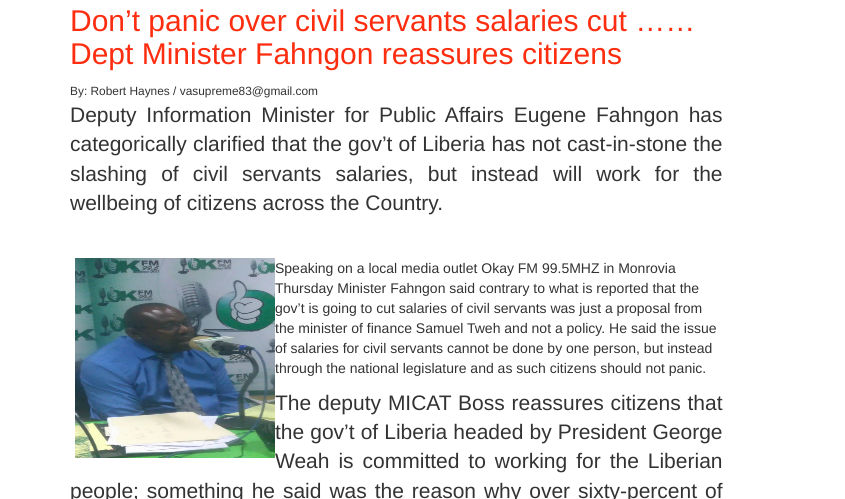
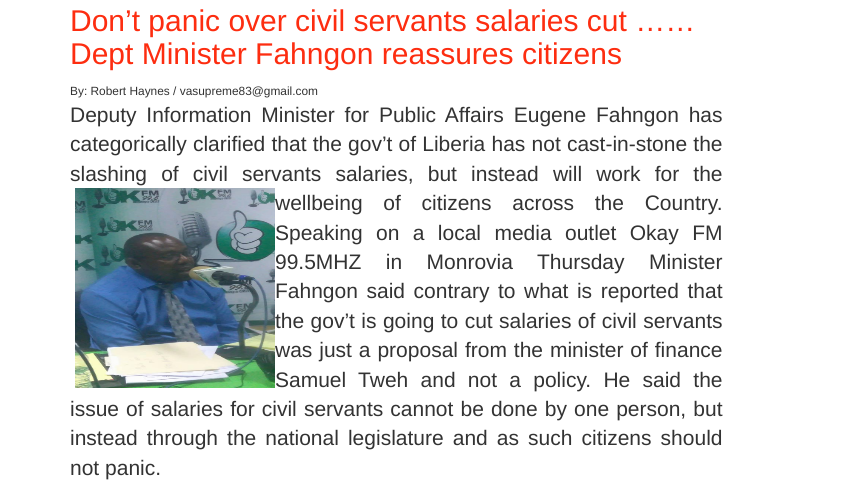
Before and after one commit to liberiantalk/liberiantalk.github.io, a plain HTML site: page index.html in a window 1280 px wide. Shown: the part 666-1165 px from the top of the page, 0-845 px from the left. Drawn offline with nearby package versions, Linux system fonts and the light colour scheme.

Commit message:
remove clear

```diff
--- a/index.html
+++ b/index.html
@@ -196,9 +196,9 @@
 					<small>By: Robert Haynes / vasupreme83@gmail.com </small>
                 </div><!-- /.section-header -->
                 <p class="lead text-justify">
-					Deputy Information Minister for Public Affairs Eugene Fahngon has categorically clarified that the gov’t of Liberia has not cast-in-stone the slashing of civil servants salaries, but instead will work for the wellbeing of citizens across the Country. </p> <BR CLEAR=”left” />
+					Deputy Information Minister for Public Affairs Eugene Fahngon has categorically clarified that the gov’t of Liberia has not cast-in-stone the slashing of civil servants salaries, but instead will work for the wellbeing of citizens across the Country.
 					<img src="images/informationboss.jpg" ALIGN="left" alt="Deputy Info Minister" style="width:200px;height:200px;margin-left:5px;">
-					<p>
+
 					Speaking on a local media outlet Okay FM 99.5MHZ in Monrovia Thursday Minister Fahngon said contrary to what is reported that the gov’t is going to cut salaries of civil servants was just a proposal from the minister of finance Samuel Tweh and not a policy.
 					He said the issue of salaries for civil servants cannot be done by one person, but instead through the national legislature and as such citizens should not panic.
 
```
